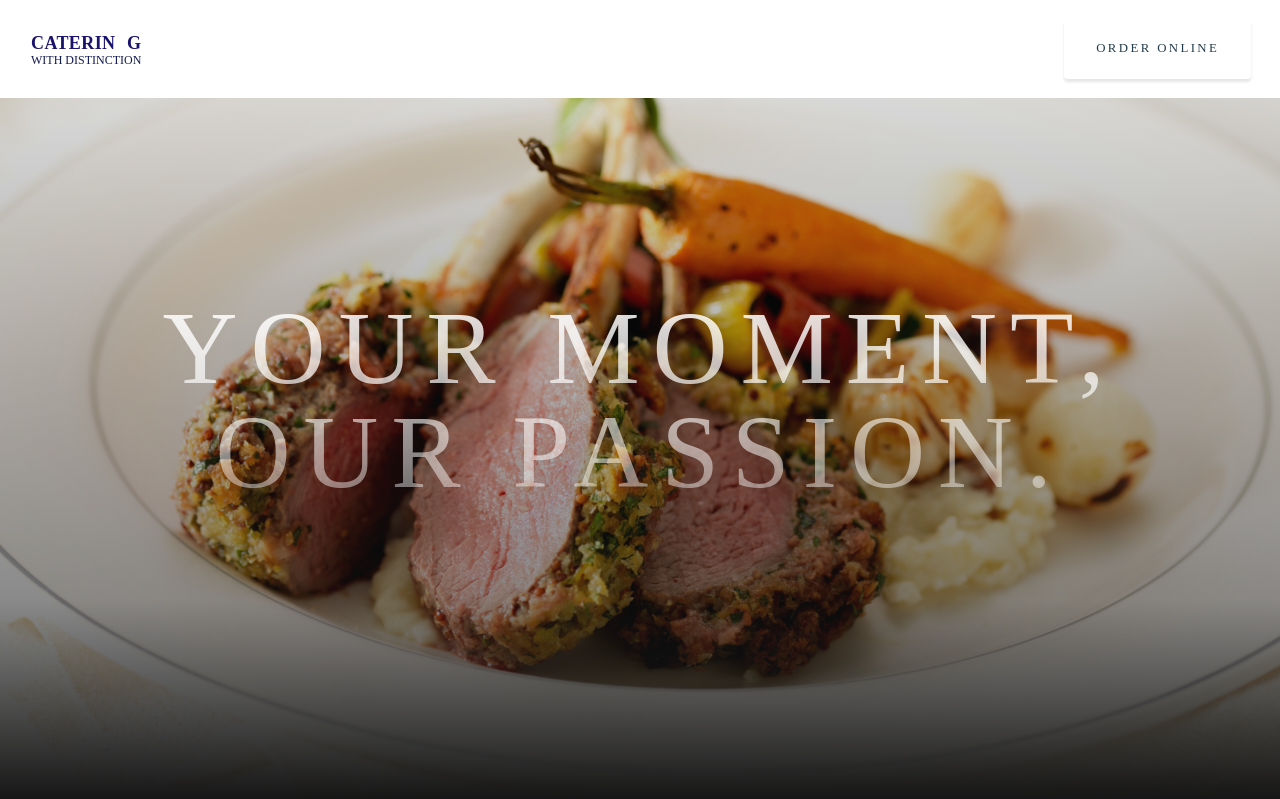
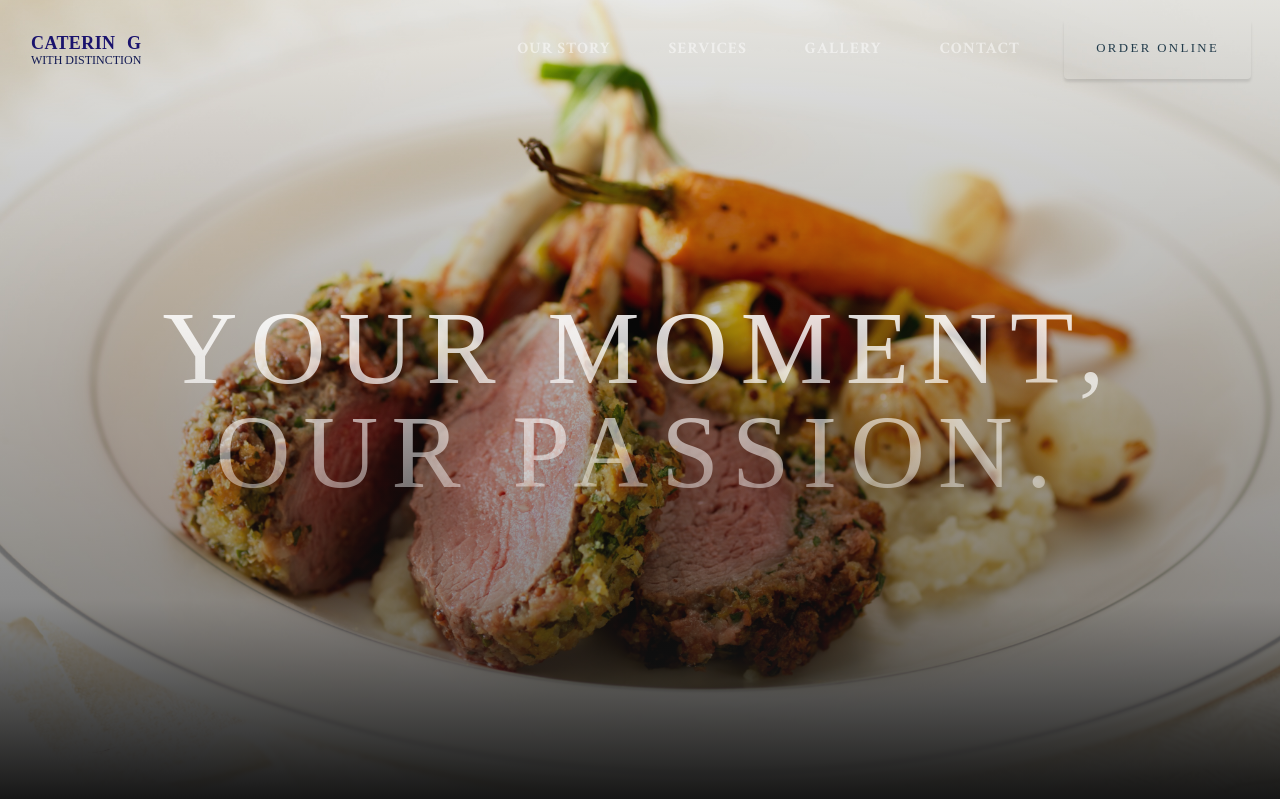
Before and after one commit to meagdoh/CWD-catering-site, a PHP site: page / in a window 1280 px wide. Shown: the top 799 px of the page. Run offline with PHP 8.4, Linux system fonts and the light colour scheme.

Commit message:
change nav opacity

```diff
--- a/css/grayscale.css
+++ b/css/grayscale.css
@@ -43,7 +43,7 @@
     padding-top: 0;
     padding-bottom: 0;
     border-bottom: none;
-    /* background-color: transparent; */
+    background-color: transparent;
     -webkit-transition: background-color 0.3s ease-in-out;
     transition: background-color 0.3s ease-in-out;
   }
```
